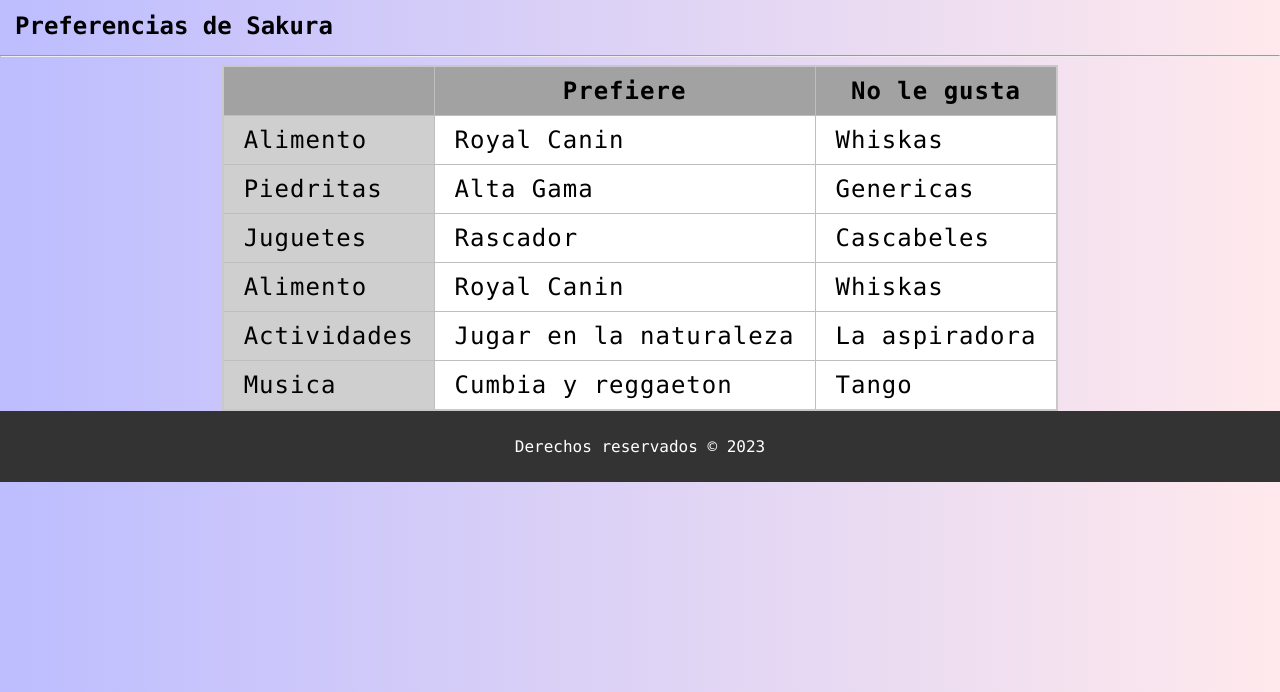
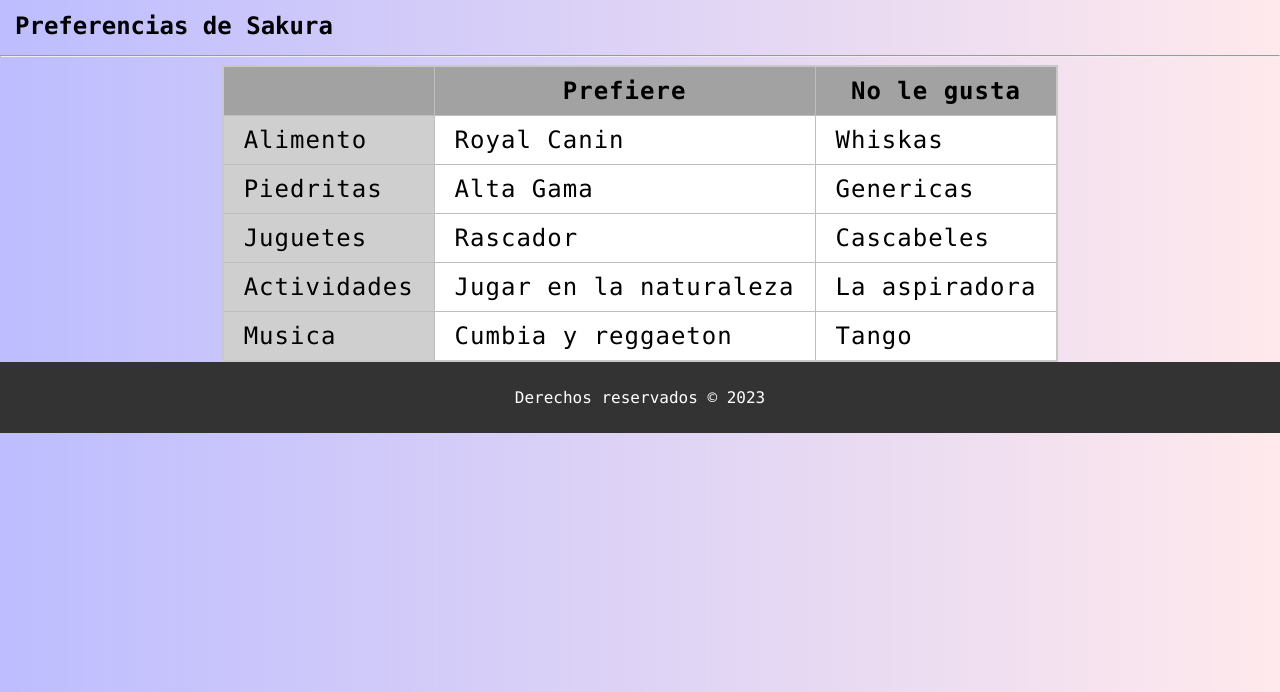
Before and after one commit to PauLuky/proyecto-curso-html, a plain HTML site: page preferencias.html in a window 1280 px wide. Shown: the part 108-800 px from the top of the page. Drawn offline with Linux system fonts and the light colour scheme.

```diff
--- a/preferencias.html
+++ b/preferencias.html
@@ -134,11 +134,6 @@
                 <td>Cascabeles</td>
             </tr>
             <tr>
-                <td>Alimento</td>
-                <td>Royal Canin</td>
-                <td>Whiskas</td>
-            </tr>
-            <tr>
                 <td>Actividades</td>
                 <td>Jugar en la naturaleza</td>
                 <td>La aspiradora</td>
```
